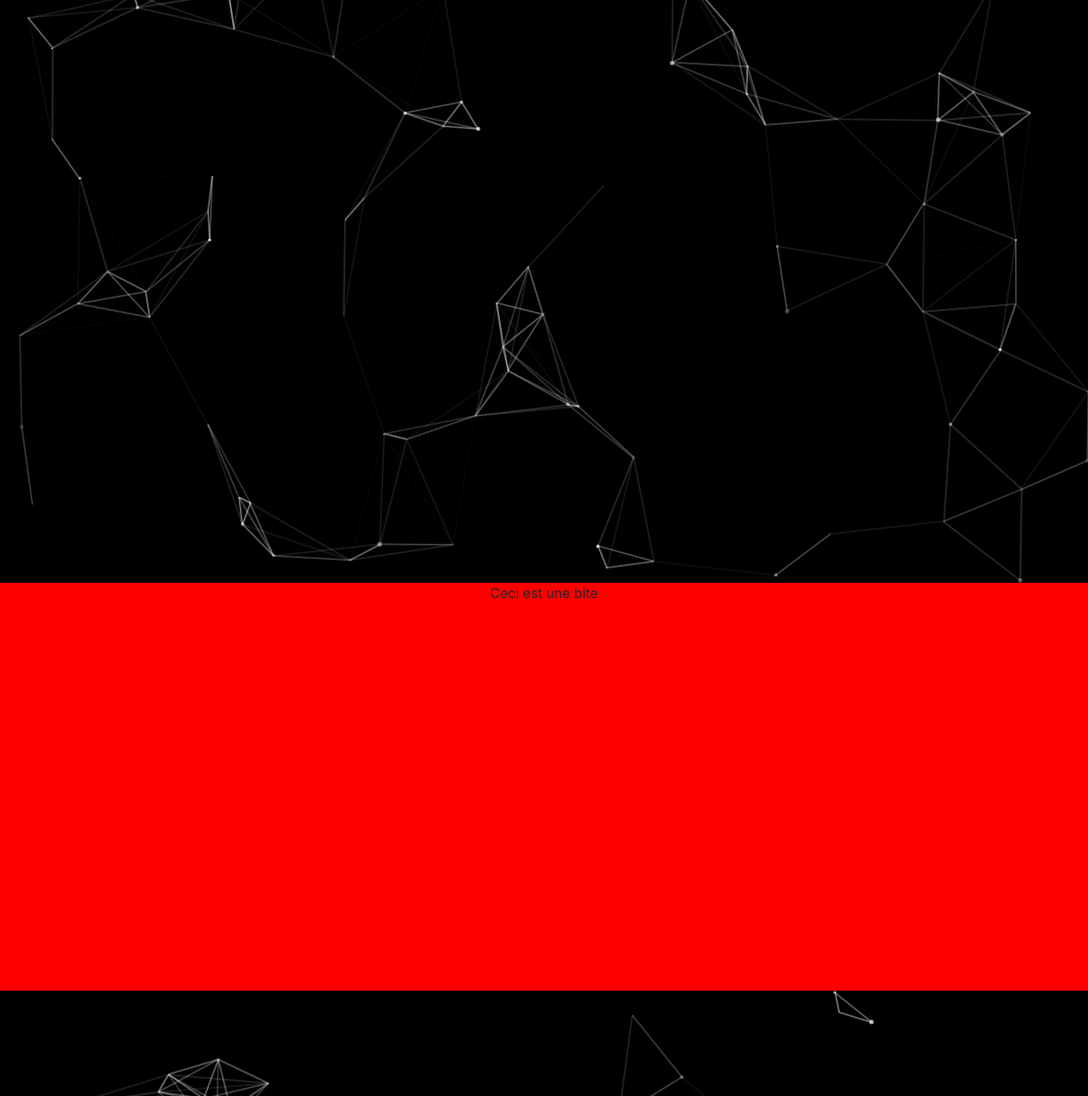
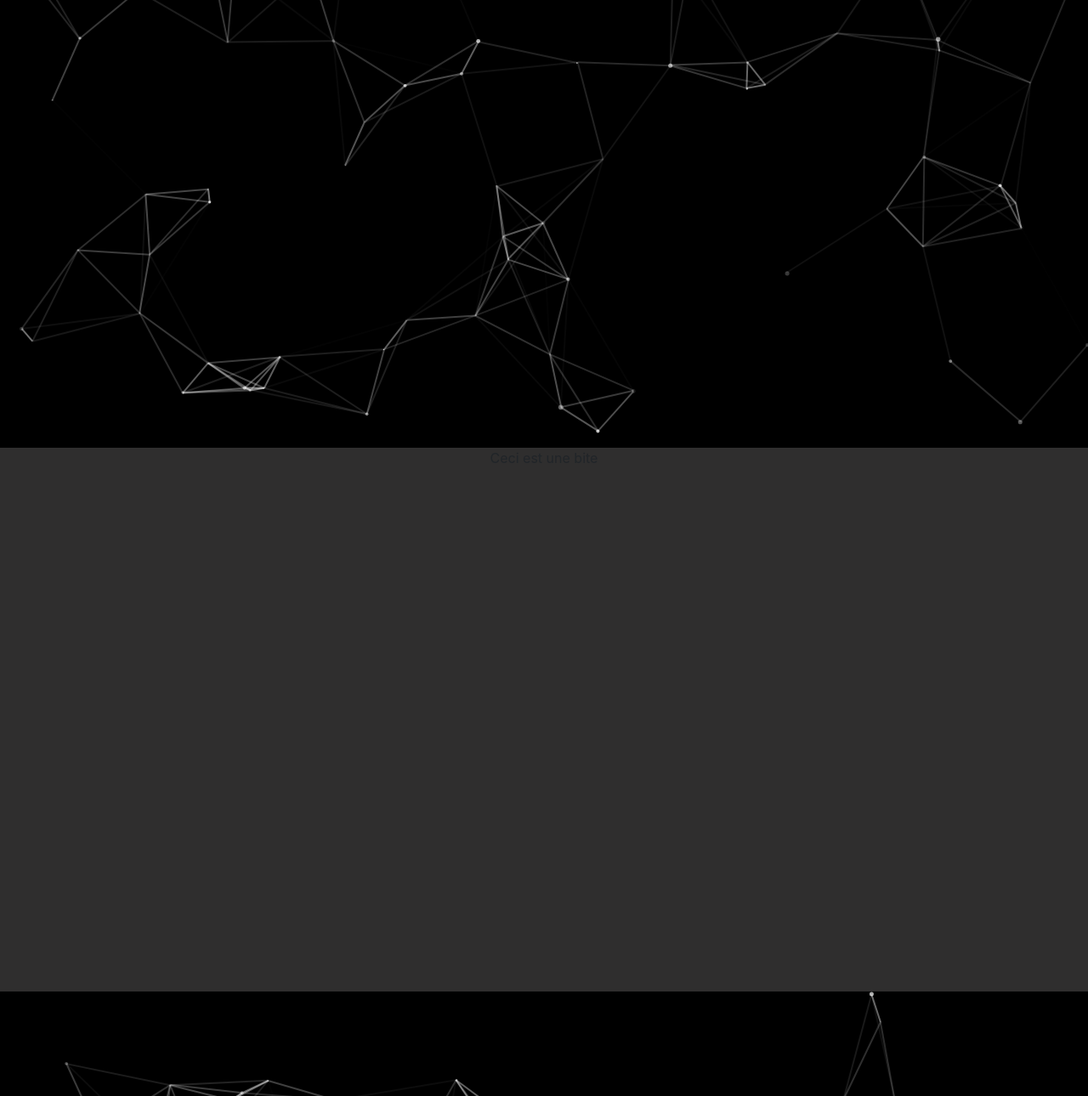
Before and after one commit to Wigui/Portfolio, a plain HTML site: page test.html in a window 1280 px wide. Shown: the part 186-1476 px from the top of the page at 85% size. Drawn offline with nearby package versions, Linux system fonts and the light colour scheme.

Commit message:
Fixed color

```diff
--- a/css/test.css
+++ b/css/test.css
@@ -32,19 +32,7 @@ nav div a:hover, nav div a:focus,nav li a:hover, nav li a:focus {
   z-index: 6;
 }
 
-#particles-js{
-  /* position:relative; */
-  width: 100%;
-  height:100%;
-  /* height: 100vh; */
-  background-color: #000000;
-  background-size: cover;
-  background-position: 50% 50%;
-  background-repeat: no-repeat;
-  z-index: 1;
-}
-
-#particles-js{
+#particles-js, #particles-js2{
   /* position:relative; */
   width: 100%;
   height:100%;
@@ -66,27 +54,24 @@ nav div a:hover, nav div a:focus,nav li a:hover, nav li a:focus {
   margin: 0;
 }
 
-.contenair div.exp{
-  background-color: red;
+div.contenair div#exp{
+  background-color: #353434e3;
   z-index: 3;
-  height: 60vh;
+  height: 80vh;
   vertical-align: middle;
 }
 
-.contenair div.contact{
-  background-color: red;
-    z-index: 3;
-    height: 30vh;
-    vertical-align: middle;
+div.contenair div#contact{
+  background-color: #353434e3;
+  z-index: 3;
+  height: 40vh;
+  vertical-align: middle;
 }
 
-.portfolio, .profil{
-    position:relative;
-    width: 100%;
-    height: 100vh;
-    /* background-color: #000000; */
-    background-size: cover;
-    background-position: 50% 50%;
-    background-repeat: no-repeat;
-    z-index: 1;
-}
+/* div.contenair div#exp div.cont{
+  background-color: #353434e3;
+} */
+
+/* div.contenair div#exp {
+  background-color: yellow;
+} */
--- a/test.html
+++ b/test.html
@@ -21,23 +21,24 @@
         <ul class="nav" >
             <li class=""><a href="#">MON PROFIL</a></li>
             <li class=""><a href="#exp">EXPERIENCE</a></li>
-            <li class=""><a href="#portfolio">PORTFOLIO</a></li>
+            <li class=""><a href="#particles-js2">PORTFOLIO</a></li>
             <li class=""><a href="#contact">CONTACT</a></li>
         </ul>
     </nav>
 
 <div class="contenair" >
-    <div class="row profil">
-            <div id="particles-js" >
-
-                </div>
-                <h1 class="col-offset-6 col-6">Test</h1>
+    <div class="row profil" id="particles-js">
+        <div class="row place">
+            <div class="col-4"></div>
+            <h1 class="col-4">Test</h1>
+            <div class="col-3"></div>
+        </div>
     </div>
 
 
-    <div class="row exp" id="exp">
+    <div class="row" id="exp">
         <div class="col-3"></div>
-        <div class="col-6 exp text-center">
+        <div class="col-6 exp text-center cont">
             <p>Ceci est une bite</p>
         </div>
         <div class="col-3"></div>
@@ -47,7 +48,7 @@
 
     </div>
 
-    <div class="row contact" id="contact">
+    <div class="row" id="contact">
         <div class="col-lg-3">
         </div>
         <div class="col-lg-6">
```
